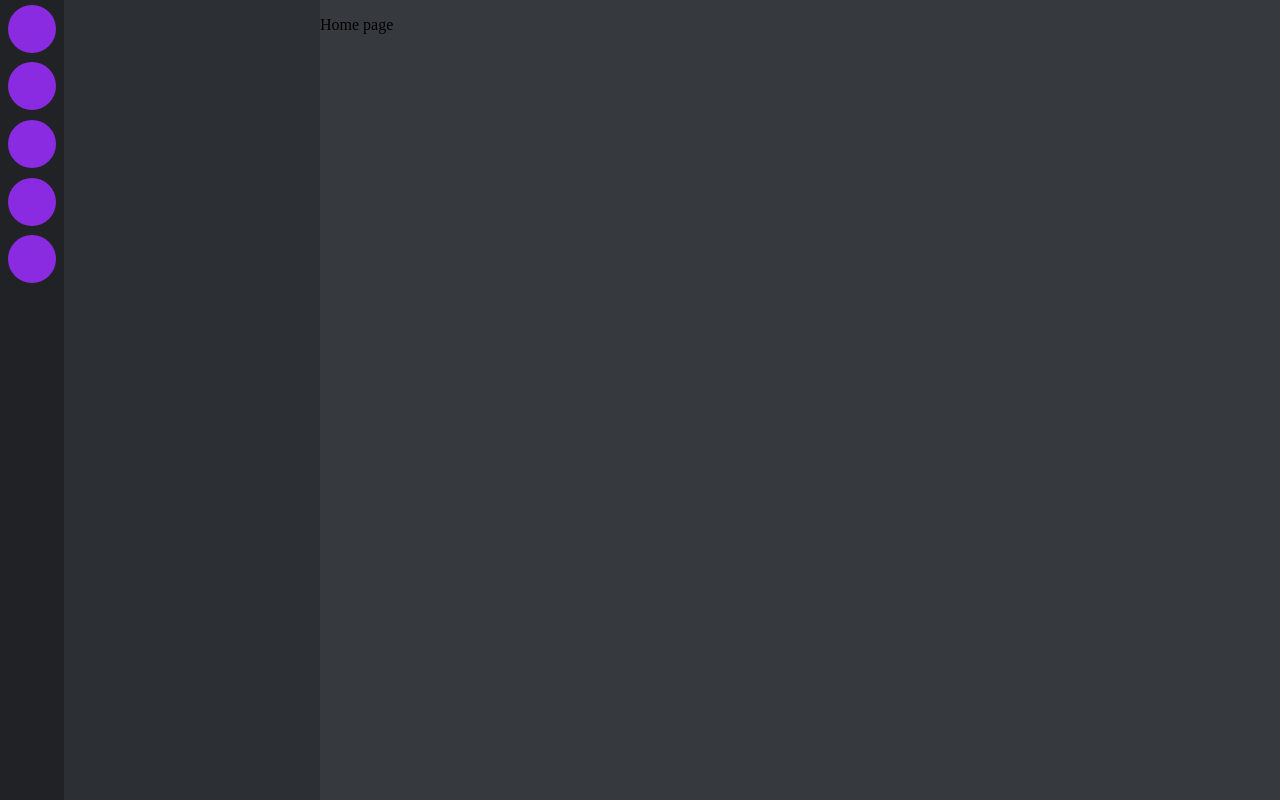
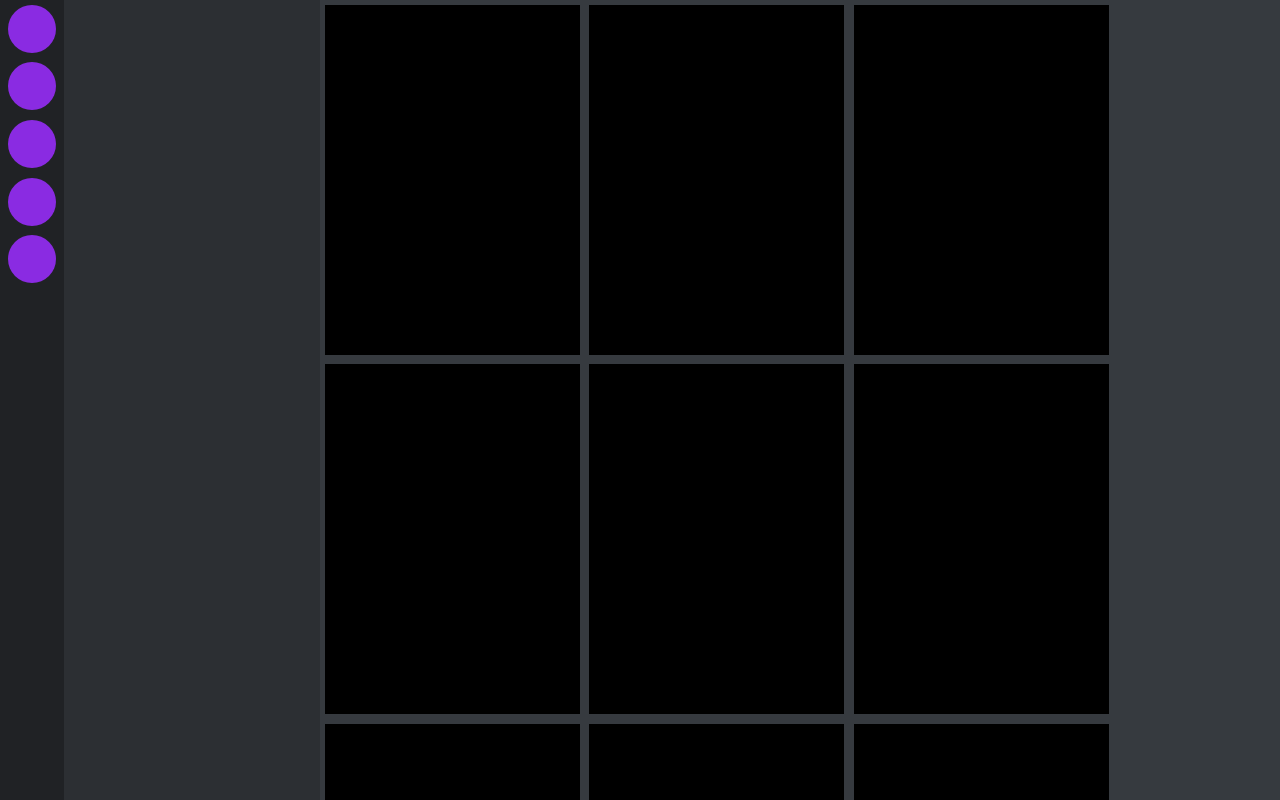
Before and after one commit to KaishiCo/AniSaga-Svelte-Desktop, a Svelte app: page / in a window 1280 px wide. Built offline with nearby package versions, Linux system fonts and the light colour scheme.

Commit message:
added placeholders to MainBody view; updated css

```diff
--- a/src/Components/BookCardCover.svelte
+++ b/src/Components/BookCardCover.svelte
@@ -3,6 +3,17 @@
     export let bookName;
 </script>
 
+<div>
 <img src={imgurl} alt={bookName}>
+</div>
 
-<style></style>
+<style>
+    div {
+        position: relative;
+        display: flex;
+        margin: 0.3rem;
+        min-width: 255px;
+        min-height: 350px;
+        background-color: black;
+    }
+</style>
--- a/src/Components/MainBody.svelte
+++ b/src/Components/MainBody.svelte
@@ -1,16 +1,49 @@
 <script>
+  import BookCardCover from "./BookCardCover.svelte";
 </script>
 
-<div><p>Home page</div>
+  <div>
+    <BookCardCover />
+    <BookCardCover />
+    <BookCardCover />
+    <BookCardCover />
+    <BookCardCover />
+    <BookCardCover />
+    <BookCardCover />
+    <BookCardCover />
+    <BookCardCover />
+    <BookCardCover />
+    <BookCardCover />
+    <BookCardCover />
+    <BookCardCover />
+    <BookCardCover />
+    <BookCardCover />
+    <BookCardCover />
+    <BookCardCover />
+    <BookCardCover />
+    <BookCardCover />
+    <BookCardCover />
+  </div>
 
 <style>
 div {
   position: fixed;
   display: flex;
+  flex-direction: row;
+  flex-wrap: wrap;
+  overflow-x: hidden;
+  overflow-y: scroll;
+  scrollbar-color: transparent transparent;
+  scrollbar-width: none;
   top: 0px;
   left: 20rem;
   height: 100vh;
-  width: 100vw;
+  width: calc(100vw - 20rem);
   background-color: #363a3f;
 }
+div::-webkit-scrollbar {
+  width: 0px;
+  height: 0px;
+  background-color: transparent;
+}
 </style>
```
